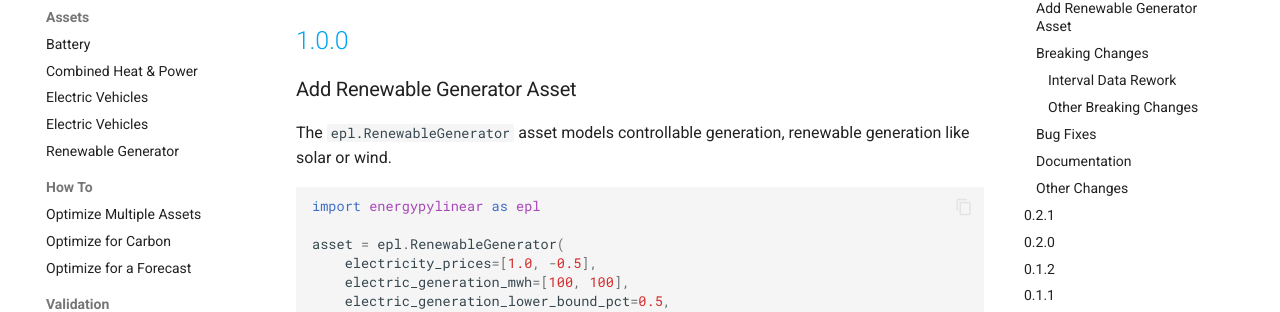
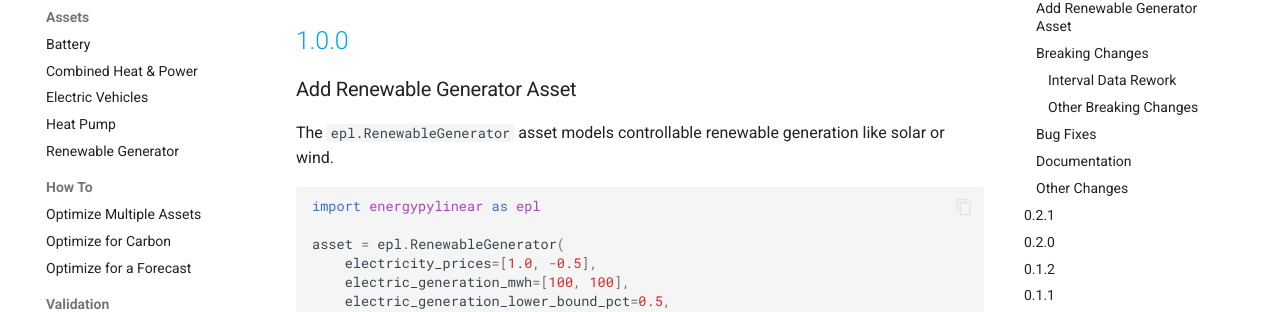
Before and after one commit to ADGEfficiency/energy-py-linear, an MkDocs documentation site: the page built from docs/docs/changelog.md, in a window 1280 px wide and 900 px high. Shown: the part 157-469 px from the top of the window. Built offline with MkDocs 1.6.1 and Material for MkDocs 9.7.7, drawn with Linux system fonts in a browser that asks for light colours; comment, search, counter and statistics services are not loaded; the version menu is left out; some of the changed text lies outside the part shown.

Commit message:
docs: fix heat pump asset link, small changelog updates

````diff
--- a/docs/docs/changelog.md
+++ b/docs/docs/changelog.md
@@ -4,7 +4,7 @@
 
 ### Add Renewable Generator Asset
 
-The `epl.RenewableGenerator` asset models controllable generation, renewable generation like solar or wind.
+The `epl.RenewableGenerator` asset models controllable renewable generation like solar or wind.
 
 ```python
 import energypylinear as epl
@@ -73,7 +73,7 @@
 
 ### Bug Fixes
 
-Fixed a bug in the documentation for [optimizing for price and carbon](how-to/price-carbon/).
+Fixed a bug in the documentation for [optimizing for price and carbon](https://energypylinear.adgefficiency.com/latest/how-to/price-carbon/).
 
 Added the heat pump asset to the `epl.Site` API.
 
--- a/docs/mkdocs.yml
+++ b/docs/mkdocs.yml
@@ -56,7 +56,7 @@
       - Battery: assets/battery.md
       - Combined Heat & Power: assets/chp.md
       - Electric Vehicles: assets/evs.md
-      - Heat Pump: assets/evs.md
+      - Heat Pump: assets/heat-pump.md
       - Renewable Generator: assets/renewable-generator.md
   - How To:
       - Optimize Multiple Assets: how-to/dispatch-site.md
````
Also changed, not shown: other parts of docs/docs/changelog.md (+2 -0 lines).
